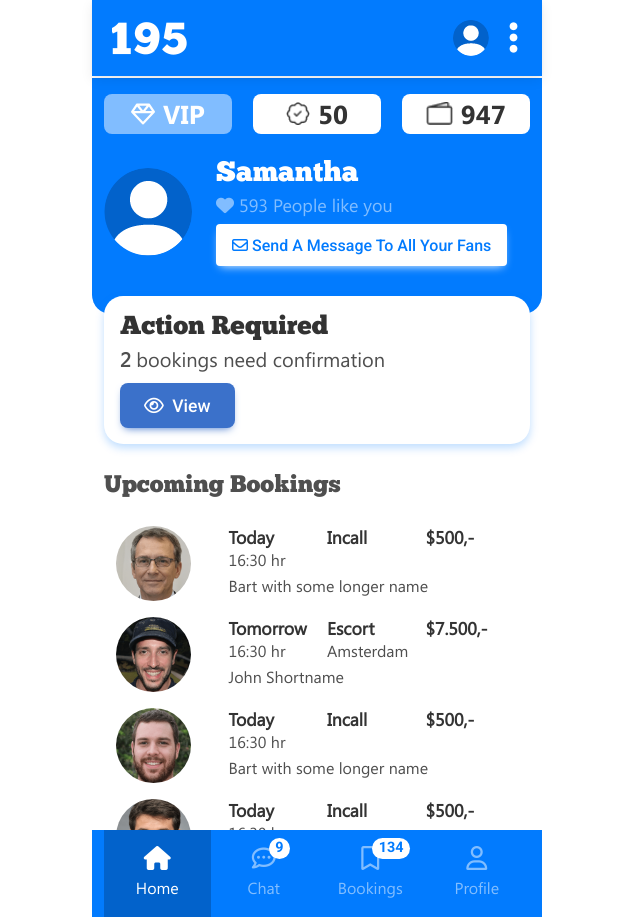
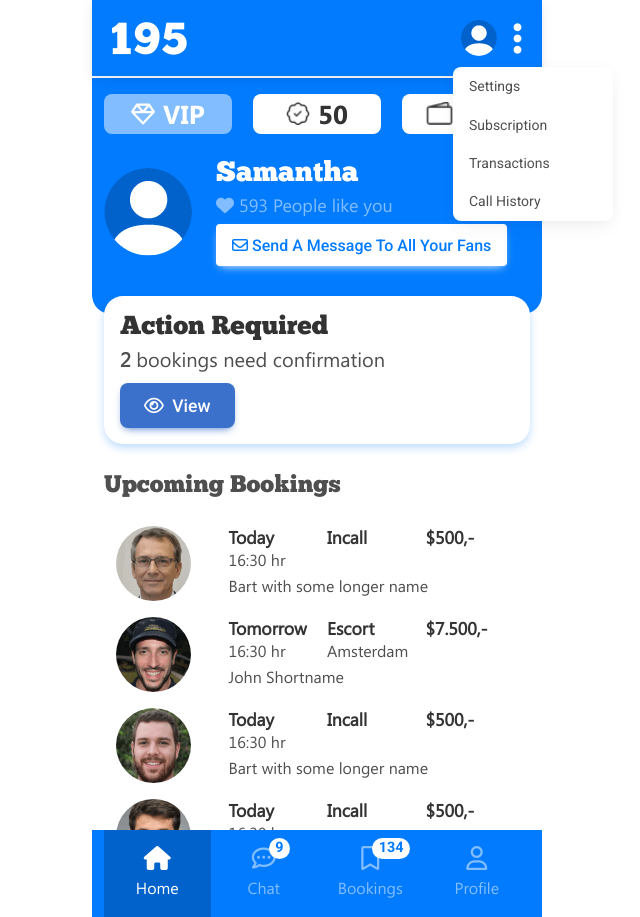
Before and after one commit to asrafulislamgh/psd-html-naime, a plain HTML site: page index.html in a window 1280 px wide. Both pictures are taken after a click on the button 794 px from the left and 38 px from the top of the page. Shown: the whole page, without its empty margins (323-963 px from the left). Drawn offline with Linux system fonts and the light colour scheme.

Commit message:
menu added

```diff
--- a/css/style.css
+++ b/css/style.css
@@ -52,7 +52,7 @@ h3 {
   border-bottom-left-radius: 1.2rem;
   border-bottom-right-radius: 1.2rem;
 }
-.profile-icon-sm{
+.profile-icon-sm {
   width: 36px;
   border-radius: 50%;
 }
@@ -185,7 +185,7 @@ h3 {
   padding: 0 6px;
 }
 
-.booking-wrapper img{
+.booking-wrapper img {
   border-radius: 50%;
   width: 75px;
 }
--- a/index.html
+++ b/index.html
@@ -52,18 +52,27 @@
               />
             </a>
 
+            <div class="dropdown">
               <button
-              class="navbar-toggler"
-              style="display: block"
+                class="btn shadow-none px-2"
                 type="button"
-              data-mdb-toggle="collapse"
-              data-mdb-target="#navbarTogglerDemo03"
-              aria-controls="navbarTogglerDemo03"
+                id="dropdownMenuButton"
+                data-mdb-toggle="dropdown"
                 aria-expanded="false"
-              aria-label="Toggle navigation"
               >
                 <i class="fas fa-ellipsis-v text-white"></i>
               </button>
+              <ul class="dropdown-menu" aria-labelledby="dropdownMenuButton">
+                <li><a class="dropdown-item" href="#">Settings</a></li>
+                <li><a class="dropdown-item" href="#">Subscription</a></li>
+                <li>
+                  <a class="dropdown-item" href="#">Transactions</a>
+                </li>
+                <li>
+                  <a class="dropdown-item" href="#">Call History</a>
+                </li>
+              </ul>
+            </div>
           </div>
         </div>
       </nav>
```
Lines whose indentation alone changed are shown as unchanged.
